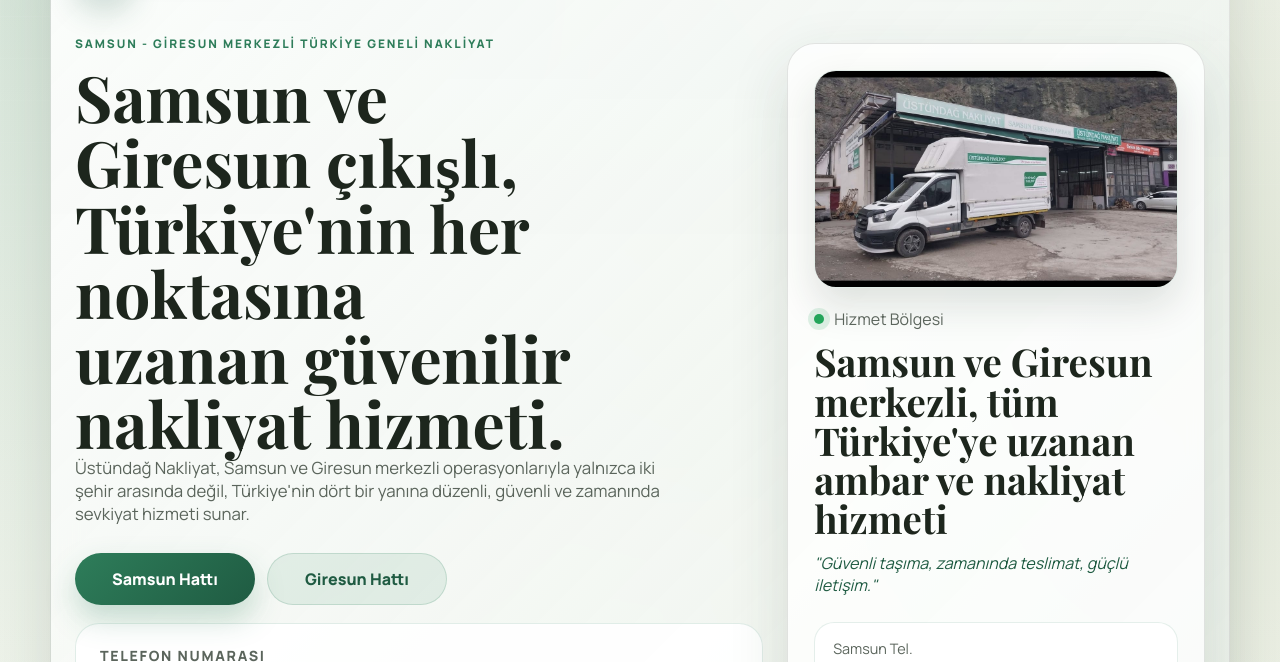
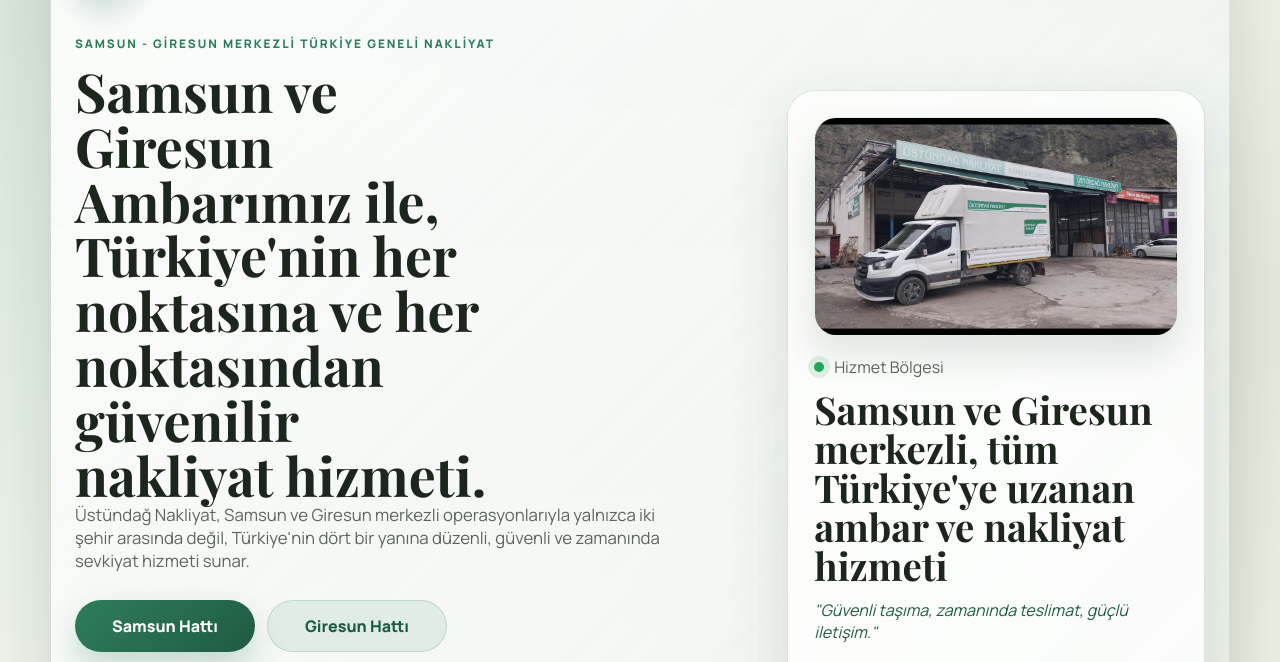
Before and after one commit to oguzhangunes/samsungiresunambari, a plain HTML site: page index.html in a window 1280 px wide. Shown: the part 110-772 px from the top of the page. Drawn offline with nearby package versions, Linux system fonts and the light colour scheme.

Commit message:
Update hero headline copy and size

```diff
--- a/index.html
+++ b/index.html
@@ -40,8 +40,8 @@
         <section class="hero-copy">
           <p class="eyebrow">Samsun - Giresun Merkezli Türkiye Geneli Nakliyat</p>
           <h1>
-            Samsun ve Giresun çıkışlı,
-            Türkiye'nin her noktasına uzanan güvenilir nakliyat hizmeti.
+            Samsun ve Giresun Ambarımız ile,
+            Türkiye'nin her noktasına ve her noktasından güvenilir nakliyat hizmeti.
           </h1>
           <p class="hero-text">
             Üstündağ Nakliyat, Samsun ve Giresun merkezli operasyonlarıyla yalnızca iki şehir arasında değil,
--- a/styles.css
+++ b/styles.css
@@ -210,7 +210,7 @@
 }
 
 .hero-copy h1 {
-  font-size: clamp(2.6rem, 5vw, 5rem);
+  font-size: clamp(2.2rem, 4.2vw, 4.2rem);
   max-width: 12ch;
 }
 
```
